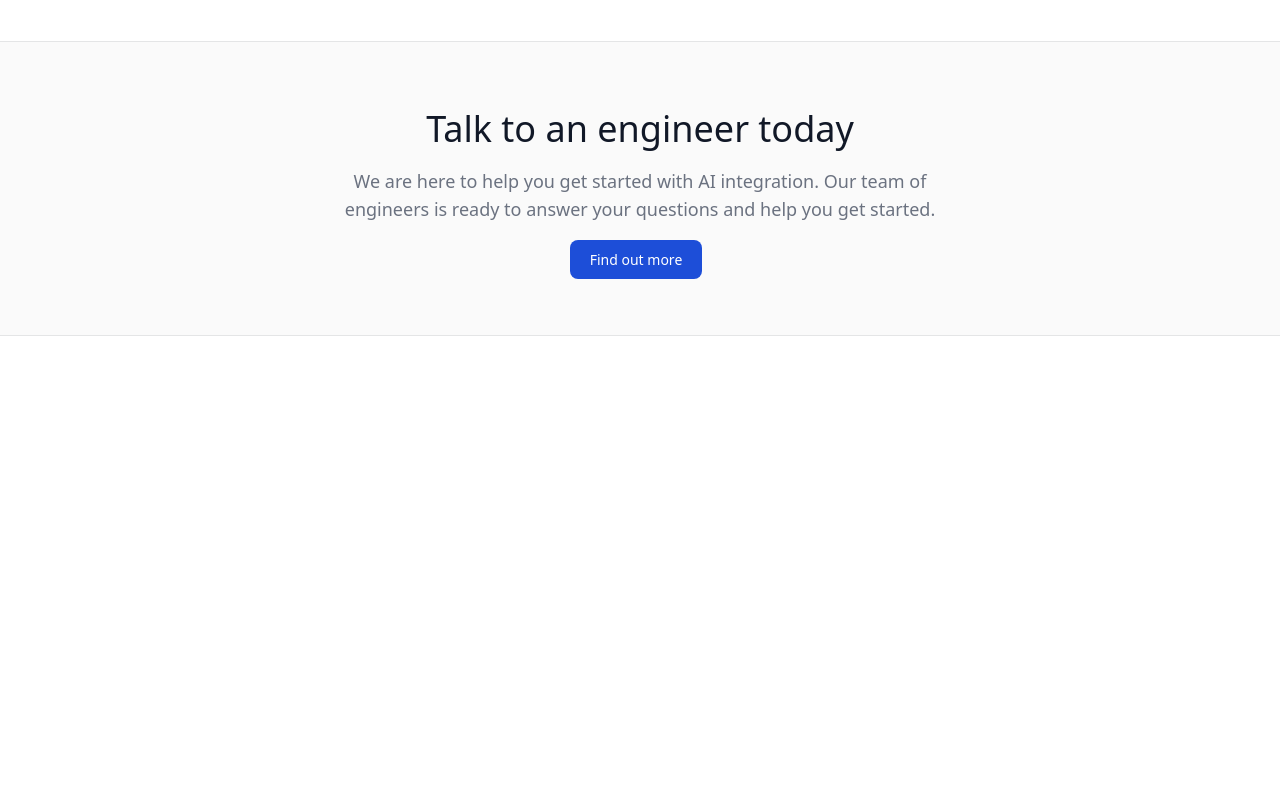
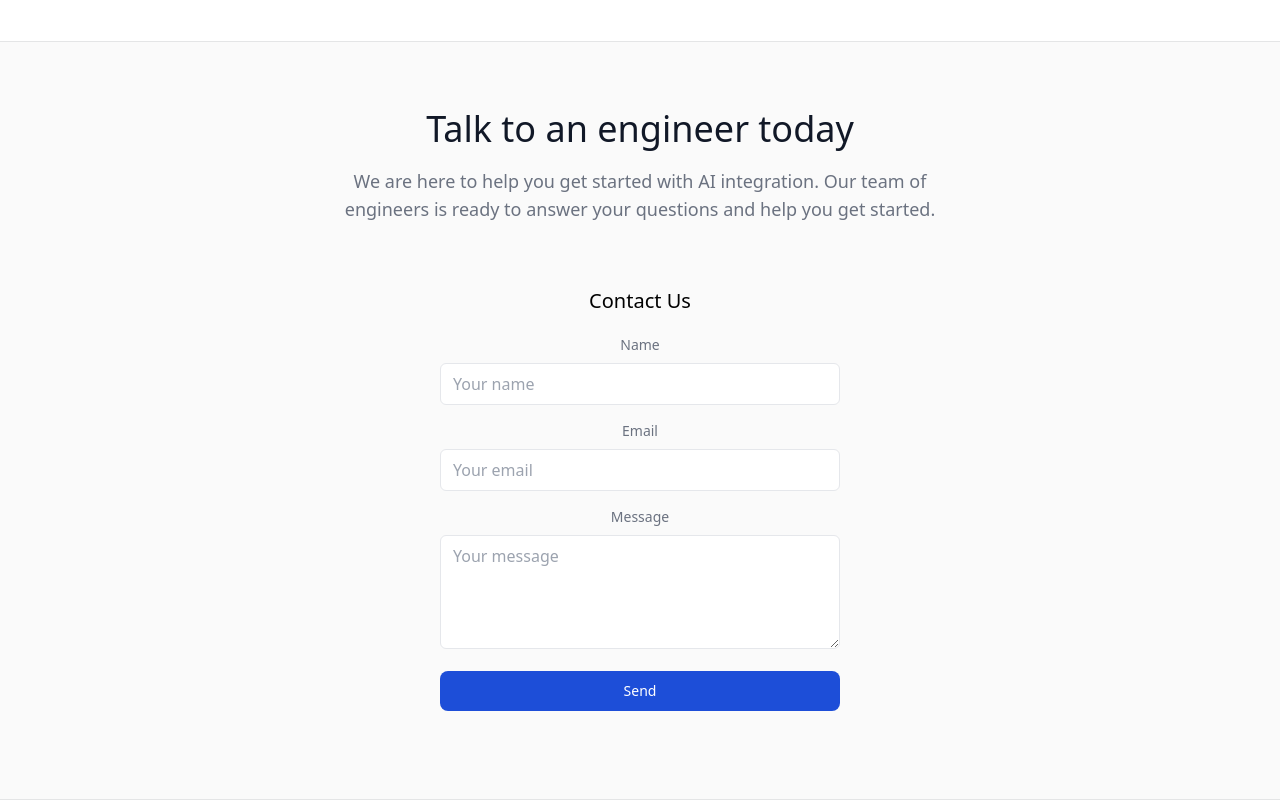
Before and after one commit to Julian-Tipler/jzai-website, a React (Vite) app: page / in a window 1280 px wide. Shown: the part 3422-4222 px from the top of the page. Before the commit the page ends 3758 px from the top, so only its background shows below. Built offline with nearby package versions, Linux system fonts and the light colour scheme; no server answers; the database is empty; a web font is replaced by a local one.

Commit message:
feat: contact form

```diff
--- a/src/components/Copilot.tsx
+++ b/src/components/Copilot.tsx
@@ -1,7 +1,6 @@
 import { useEffect } from "react";
 import { useSearchParams } from "react-router-dom";
 import supabase from "../clients/supabase";
-import productionSupabase from "../clients/productionSupabase";
 import { useQuery } from "@tanstack/react-query";
 
 export const Copilot = () => {
@@ -34,9 +33,7 @@ export const Copilot = () => {
   } = useQuery({
     queryKey: ["copilot-bundle", resolvedCopilotId],
     queryFn: async () => {
-      const file = await productionSupabase.storage
-        .from("bundles")
-        .download(bundleId);
+      const file = await supabase.storage.from("bundles").download(bundleId);
 
       return await file.data?.text();
     },
--- a/src/components/CopilotForm.tsx
+++ b/src/components/CopilotForm.tsx
@@ -119,7 +119,7 @@ export const CopilotForm = ({ webUrl = "" }: { webUrl?: string }) => {
                 value={url}
                 onChange={(e) => setUrl(e.target.value)}
                 placeholder="https://your-url-here.com"
-                className={`block w-full p-2 border border-gray-300 rounded-md shadow-sm focus:ring-blue-500 focus:border-blue-500 ${copilotId ? "bg-gray-200 text-gray-400" : ""}`}
+                className={`w-full px-3 py-2 border rounded-md text-gray-700 focus:outline-none focus:ring-2 focus:ring-blue-500 ${copilotId ? "bg-gray-200 text-gray-400" : ""}`}
                 disabled={!!copilotId}
               />
             </div>
@@ -135,7 +135,7 @@ export const CopilotForm = ({ webUrl = "" }: { webUrl?: string }) => {
                 value={title}
                 onChange={(e) => setTitle(e.target.value)}
                 placeholder="Copilot"
-                className="block w-full p-2 border border-gray-300 rounded-md shadow-sm focus:ring-blue-500 focus:border-blue-500"
+                className="w-full px-3 py-2 border rounded-md text-gray-700 focus:outline-none focus:ring-2 focus:ring-blue-500"
               />
             </div>
             <div className="mb-3">
--- a/src/components/PlanPanel.tsx
+++ b/src/components/PlanPanel.tsx
@@ -1,10 +1,10 @@
-import Plan from "../types/plan";
+import { Tables } from "../types/database.types";
 
 const PlanPanel = ({
   plan,
   children,
 }: {
-  plan: Plan;
+  plan: Tables<"plans">;
   children?: React.ReactNode;
 }) => {
   return (
@@ -13,22 +13,28 @@ const PlanPanel = ({
       className="w-[325px] self-stretch p-4 bg-white border border-gray-200 rounded-lg shadow-sm dark:border-gray-700 sm:p-6 dark:bg-gray-800 text-center"
     >
       <h2 className="text-lg font-normal">{plan.name}</h2>
+      {plan.pricePerMessage && (
         <p className="text-2xl font-semibold my-2">
           {convertToPrice(plan.pricePerMessage)}
         </p>
+      )}
       {/* <p className="text-sm mb-4 text-gray-500">{plan.renewal}</p> */}
       {children && children}
       <ul className="mt-4 text-left font-light">
-        {plan.features.map((feature, index) => (
+        {plan.features?.map((feature, index) => {
+          const feat = feature as Record<string, string>;
+
+          return (
             <li key={index} className="mb-2 flex items-center">
-            {feature.available ? (
+              {feat?.available && feat.available ? (
                 <span className="text-green-500 mr-2">✔</span>
               ) : (
                 <span className="text-red-500 mr-2">✘</span>
               )}
-            {feature.feature}
+              {feat.feature}
             </li>
-        ))}
+          );
+        })}
       </ul>
     </div>
   );
--- a/src/types/plan.ts
+++ /dev/null
@@ -1,12 +0,0 @@
-type Plan = {
-  id: string;
-  name: string;
-  code: string;
-  pricePerMessage: number;
-  features: {
-    available: boolean;
-    feature: string;
-  }[];
-};
-
-export default Plan;
--- a/src/views/Contact.tsx
+++ b/src/views/Contact.tsx
@@ -1,14 +1,35 @@
 import { useState, FormEvent } from "react";
+import supabase from "../clients/supabase";
+import { MdCheckCircle, MdError } from "react-icons/md";
 
 export const Contact = () => {
   const [name, setName] = useState<string>("");
   const [email, setEmail] = useState<string>("");
   const [message, setMessage] = useState<string>("");
+  const [error, setError] = useState<boolean>(false);
+  const [success, setSuccess] = useState<boolean>(false);
 
-  const handleSubmit = (event: FormEvent) => {
+  const handleSubmit = async (event: FormEvent) => {
     event.preventDefault();
-    // Handle the form submission logic here, e.g., send data to an API
-    // Reset form fields after submission
+
+    setError(false);
+    setSuccess(false);
+
+    const response = await supabase.functions.invoke("contact", {
+      method: "POST",
+      body: {
+        name,
+        email,
+        message,
+      },
+    });
+
+    if (response.error) {
+      setError(true);
+    } else {
+      setSuccess(true);
+    }
+
     setName("");
     setEmail("");
     setMessage("");
@@ -16,13 +37,13 @@ export const Contact = () => {
 
   return (
     <div className="max-w-md mx-auto mt-10">
-      <form className="p-6 shadow-lg" onSubmit={handleSubmit}>
-        <h2 className="text-2xl font-semibold mb-5">Contact Us</h2>
+      <form className="p-6" onSubmit={handleSubmit}>
+        <h2 className="text-xl font-light mb-5">Contact Us</h2>
         {/* Name field */}
         <div className="mb-4">
           <label
+            className="block text-gray-500 text-sm font-normal mb-2"
             htmlFor="name"
-            className="block text-sm font-medium text-gray-700"
           >
             Name
           </label>
@@ -30,7 +51,7 @@ export const Contact = () => {
             type="text"
             id="name"
             name="name"
-            className="mt-1 block w-full rounded-md border-gray-300 shadow-sm focus:border-indigo-500 focus:ring focus:ring-indigo-500 focus:ring-opacity-50 p-2"
+            className="w-full px-3 py-2 border rounded-md text-gray-700 focus:outline-none focus:ring-2 focus:ring-blue-500"
             placeholder="Your name"
             value={name}
             onChange={(e) => setName(e.target.value)}
@@ -40,7 +61,7 @@ export const Contact = () => {
         <div className="mb-4">
           <label
             htmlFor="email"
-            className="block text-sm font-medium text-gray-700"
+            className="block text-gray-500 text-sm font-normal mb-2"
           >
             Email
           </label>
@@ -48,7 +69,7 @@ export const Contact = () => {
             type="email"
             id="email"
             name="email"
-            className="mt-1 block w-full rounded-md border-gray-300 shadow-sm focus:border-indigo-500 focus:ring focus:ring-indigo-500 focus:ring-opacity-50 p-2"
+            className="w-full px-3 py-2 border rounded-md text-gray-700 focus:outline-none focus:ring-2 focus:ring-blue-500"
             placeholder="Your email"
             value={email}
             onChange={(e) => setEmail(e.target.value)}
@@ -58,7 +79,7 @@ export const Contact = () => {
         <div className="mb-4">
           <label
             htmlFor="message"
-            className="block text-sm font-medium text-gray-700"
+            className="block text-gray-500 text-sm font-normal mb-2"
           >
             Message
           </label>
@@ -66,7 +87,7 @@ export const Contact = () => {
             id="message"
             name="message"
             rows={4}
-            className="mt-1 block w-full rounded-md border-gray-300 shadow-sm focus:border-indigo-500 focus:ring focus:ring-indigo-500 focus:ring-opacity-50 resize-none p-2"
+            className="w-full px-3 py-2 border rounded-md text-gray-700 focus:outline-none focus:ring-2 focus:ring-blue-500"
             placeholder="Your message"
             value={message}
             onChange={(e) => setMessage(e.target.value)}
@@ -77,8 +98,20 @@ export const Contact = () => {
           type="submit"
           className="w-full text-white bg-primary-700 hover:bg-primary-800 focus:ring-4 focus:ring-primary-300 font-medium rounded-lg text-sm px-5 py-2.5 mr-2 dark:bg-primary-600 dark:hover:bg-primary-700 focus:outline-none dark:focus:ring-primary-800"
         >
-          Submit
+          Send
         </button>
+        {error && (
+          <p className="text-red-600 flex gap-2 items-start mt-4">
+            <MdError size={34} />
+            An error occurred while sending the message. Please try again later.
+          </p>
+        )}
+        {success && (
+          <p className="text-green-600 flex flex-row gap-2 items-center mt-4">
+            <MdCheckCircle size={18} />
+            Sent! We&apos;ll reach out to you soon!
+          </p>
+        )}
       </form>
     </div>
   );
--- a/src/views/Features.tsx
+++ /dev/null
@@ -1,6 +0,0 @@
-
-export const Features = () => {
-  return (
-    <div>Features</div>
-  )
-}
--- a/src/views/Home.tsx
+++ b/src/views/Home.tsx
@@ -4,21 +4,22 @@ import PlanPanel from "../components/PlanPanel";
 import { FaArrowDownLong } from "react-icons/fa6";
 import { useQuery } from "@tanstack/react-query";
 import supabase from "../clients/supabase";
-import Plan from "../types/plan";
 import Section, { SectionVariant } from "../components/Section";
 import { useState } from "react";
 import { Message } from "../components/Message";
+import { Contact } from "./Contact";
 
 export const Home = () => {
   const { data } = useQuery({
     queryKey: ["plans"],
     queryFn: async () =>
-      await supabase.functions.invoke("plans", {
-        method: "GET",
-      }),
+      await supabase
+        .from("plans")
+        .select("*")
+        .order("pricePerMessage", { ascending: true }),
   });
 
-  const plans = data?.data?.plans ? (data.data.plans as Plan[]) : [];
+  const plans = data?.data ? data.data : [];
 
   const [url, setUrl] = useState("");
 
@@ -193,12 +194,7 @@ export const Home = () => {
               of engineers is ready to answer your questions and help you get
               started.
             </p>
-            <a
-              href="#"
-              className="text-white bg-primary-700 hover:bg-primary-800 focus:ring-4 focus:ring-primary-300 font-medium rounded-lg text-sm px-5 py-2.5 mr-2 mb-2 dark:bg-primary-600 dark:hover:bg-primary-700 focus:outline-none dark:focus:ring-primary-800"
-            >
-              Find out more
-            </a>
+            <Contact />
           </div>
         </div>
       </Section>
```
Also changed, not shown: src/App.tsx (+0 -10 lines), src/components/PlansPanels.tsx (+13 -22 lines). Lines whose indentation alone changed are shown as unchanged.
